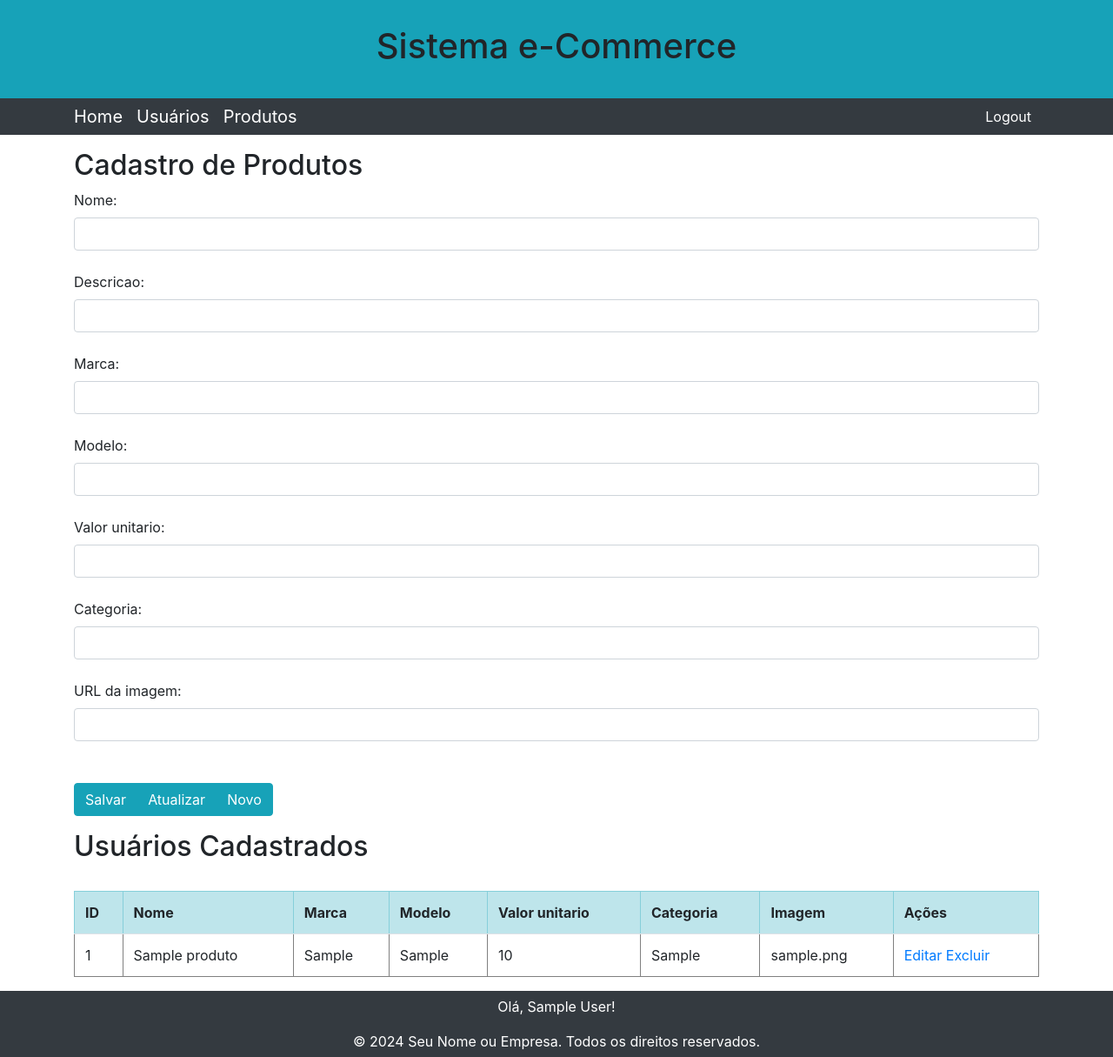
After one commit to E0FELPS/felipeappcrudphp, a PHP site: page /produtos_cadastro.php in a window 1280 px wide. The commit adds this page. Shown: the whole page at 87% size. Run offline with PHP 8.4, Linux system fonts and the light colour scheme; the visitor is signed in with stand-in values (Sample User, id 1); tables that the repository leaves empty or names only in its code hold one stand-in row (values such as "Sample post").

Commit message:
aula2111

```diff
--- a/footer.php
+++ b/footer.php
@@ -1,6 +1,7 @@
 <footer class="bg-dark text-white d-flex align-items-center" style="height: 2cm;">
+
         <div class="container text-center">
-        <p>Olá, <?php echo htmlspecialchars($nome); ?>!</p>
+            <p>Olá, <?php echo htmlspecialchars($nome); ?>!</p>
             <p class="mb-0">&copy; <?php echo date("Y"); ?> Seu Nome ou Empresa. Todos os direitos reservados.</p>
         </div>
     </footer>
--- a/header.php
+++ b/header.php
@@ -15,6 +15,7 @@
         <div class="container">
             <a class="navbar-brand" href="principal.php">Home</a>
             <a class="navbar-brand" href="usuarios_cadastro.php">Usuários</a>
+            <a class="navbar-brand" href="produtos_cadastro.php">Produtos</a>
             <div class="collapse navbar-collapse">
                 <ul class="navbar-nav ml-auto">
                     <li class="nav-item">
--- /dev/null
+++ b/produtos_cadastro.php
@@ -0,0 +1,107 @@
+<?php include 'header.php'; ?>
+
+<?php
+include 'produtos_controller.php';
+include 'principal_controller.php';
+
+//Pega todos os usuários para preencher os dados da tabela
+$Products = getProducts();
+
+//Variável que guarda o ID do usuário que será editado
+$ProductToEdit = null;
+
+// Verifica se existe o parâmetro edit pelo método GET
+// e sé há um ID para edição de usuário
+if (isset($_GET['edit'])) {
+    $ProductToEdit = getProducts($_GET['edit']);
+}
+?>
+
+<!DOCTYPE html>
+<html lang="pt-BR">
+<head>
+    <meta charset="UTF-8">
+    <meta name="viewport" content="width=device-width, initial-scale=1.0">
+    <title>CRUD de Produtos</title>
+    <script>
+        function clearForm() {
+            document.getElementById('nome').value = '';
+            document.getElementById('descricao').value = '';
+            document.getElementById('marca').value = '';
+            document.getElementById('modelo').value = '';
+            document.getElementById('valoruni').value = '';
+            document.getElementById('categoria').value = '';
+            document.getElementById('url_img').value = '';
+        }
+    </script>
+</head>
+<body>
+    <div class="container mt-3">
+    <h2>Cadastro de Produtos</h2>
+    <form method="POST" action="">
+        <input type="hidden" id="id" name="id" value="<?php echo $ProductToEdit['id'] ?? ''; ?>">
+
+        <label for="nome">Nome:</label>
+        <input class="form-control" type="text" id="nome" name="nome" value="<?php echo $ProductToEdit['nome'] ?? ''; ?>" required><br>
+
+        <label for="descricao">Descricao:</label>
+        <input class="form-control" placeholder="Insira a descrição do produto aqui..." type="text" id="descricao" name="descricao" value="
+        <?php echo $ProductToEdit['descricao'] ?? ''; ?>"><br>
+
+        <label for="marca">Marca:</label>
+        <input class="form-control" type="text" id="marca" name="marca" value="<?php echo $ProductToEdit['marca'] ?? ''; ?>"><br>
+
+        <label for="mmodelo">Modelo:</label>
+        <input class="form-control" type="text" id="modelo" name="modelo" value="<?php echo $ProductToEdit['modelo'] ?? ''; ?>"><br>
+
+        <label for="valorunitario">Valor unitario:</label>
+        <input class="form-control" type="number" id="valorunitario" name="valorunitario" required value="><br><?php echo $ProductToEdit['valorunitario'] ?? ''; ?>"><br>
+
+        <label for="categoria">Categoria:</label>
+        <input class="form-control" type="text" id="categoria" name="categoria" value="<?php echo $ProductToEdit['categoria'] ?? ''; ?>"><br>
+
+        <label for="url_img">URL da imagem:</label>
+        <input class="form-control" type="text" id="url_img" name="url_img" value="<?php echo $ProductToEdit['url_img'] ?? ''; ?>"><br><br>
+
+        <div class="btn-group">
+        <button type="submit" class="btn btn-info" name="save">Salvar</button>
+        <button type="submit" class="btn btn-info" name="update">Atualizar</button>
+        <button type="button" class="btn btn-info" onclick="clearForm()">Novo</button>
+        </div>
+    </form>
+    </div>
+
+    <div class="container mt-3">
+    <h2>Usuários Cadastrados</h2><br>
+    <table class="table table-hover" border="1">
+        <tr class="table-info">
+            <th>ID</th>
+            <th>Nome</th>
+            <th>Marca</th>
+            <th>Modelo</th>
+            <th>Valor unitario</th>
+            <th>Categoria</th>
+            <th>Imagem</th>
+            <th>Ações</th>
+        </tr>
+        <!--Faz um loop FOR no resultset de usuários e preenche a tabela-->
+        <?php foreach ($Products as $Product): ?>
+            <tr>
+                <td><?php echo $Product['id']; ?></td>
+                <td><?php echo $Product['nome']; ?></td>
+                <td><?php echo $Product['marca']; ?></td>
+                <td><?php echo $Product['modelo']; ?></td>
+                <td><?php echo $Product['valorunitario']; ?></td>
+                <td><?php echo $Product['categoria']; ?></td>
+                <td><?php echo $Product['url_img']; ?></td>
+                <td>
+                    <a href="?edit=<?php echo $Product['id']; ?>">Editar</a>
+                    <a href="?delete=<?php echo $Product['id']; ?>" onclick="return confirm('Tem certeza que deseja excluir?');">Excluir</a>
+                </td>
+            </tr>
+        <?php endforeach; ?>
+    </table>
+    </div>
+    <?php include 'footer.php'; ?>
+</body>
+</html>
--- /dev/null
+++ b/produtos_controller.php
@@ -0,0 +1,52 @@
+<?php
+include 'db.php';
+
+function saveProduct($nome, $descricao, $marca, $modelo, $valorunitario, $categoria, $url_img) {
+    global $conn;
+    $stmt = $conn->prepare("INSERT INTO produtos (nome, descricao, marca, modelo, valorunitario, categoria, url_img) VALUES (?, ?, ?, ?, ?, ?, ?)");
+    $stmt->bind_param("sssssss", $nome, $descricao, $marca, $modelo, $valorunitario, $categoria, $url_img);
+    return $stmt->execute();
+}
+
+function getProducts() {
+    global $conn;
+    $result = $conn->query("SELECT * FROM produtos");
+    return $result->fetch_all(MYSQLI_ASSOC);
+}
+
+function getProduct($id) {
+    global $conn;
+    $stmt = $conn->prepare("SELECT * FROM produtos WHERE id = ?");
+    $stmt->bind_param("i", $id);
+    $stmt->execute();
+    return $stmt->get_result()->fetch_assoc();
+}
+
+function updateProduct($id, $nome, $descricao, $marca, $modelo, $valorunitario, $categoria, $url_img) {
+    global $conn;
+    $stmt = $conn->prepare("UPDATE produtos SET nome = ?, descricao = ?, marca = ?, modelo = ?, valorunitario = ?, categoria = ?, url_img = ? WHERE id = ?");
+    $stmt->bind_param("sssssssi", $nome, $descricao, $marca, $modelo, $valorunitario, $categoria, $url_img, $id);
+    return $stmt->execute();
+}
+
+function deleteProduct($id) {
+    global $conn;
+    $stmt = $conn->prepare("DELETE FROM produtos WHERE id = ?");
+    $stmt->bind_param("i", $id);
+    return $stmt->execute();
+}
+
+// Processamento do formulário
+if ($_SERVER["REQUEST_METHOD"] == "POST") {
+    if (isset($_POST['save'])) {
+        saveProduct($_POST['nome'], $_POST['descricao'], $_POST['marca'], $_POST['modelo'], $_POST['valorunitario'], $_POST['categoria'], $_POST['url_img']);
+    } elseif (isset($_POST['update'])) {
+        updateProduct($_POST['id'], $_POST['nome'], $_POST['descricao'], $_POST['marca'], $_POST['modelo'], $_POST['valorunitario'], $_POST['categoria'], $_POST['url_img']);
+    }
+}
+
+// Processamento da exclusão
+if (isset($_GET['delete'])) {
+    deleteProduct($_GET['delete']);
+}
+?>
--- a/usuarios_cadastro.php
+++ b/usuarios_cadastro.php
@@ -2,7 +2,7 @@
 
 <?php
 include 'usuarios_controller.php';
-
+include 'principal_controller.php';
 
 //Pega todos os usuários para preencher os dados da tabela
 $users = getUsers();
@@ -34,8 +34,8 @@ if (isset($_GET['edit'])) {
     </script>
 </head>
 <body>
+    <div class="container mt-3">
     <h2>Cadastro de Usuários</h2>
-    <div class="container mt-3">
     <form method="POST" action="">
         <input type="hidden" id="id" name="id" value="<?php echo $userToEdit['id'] ?? ''; ?>">
 
```
